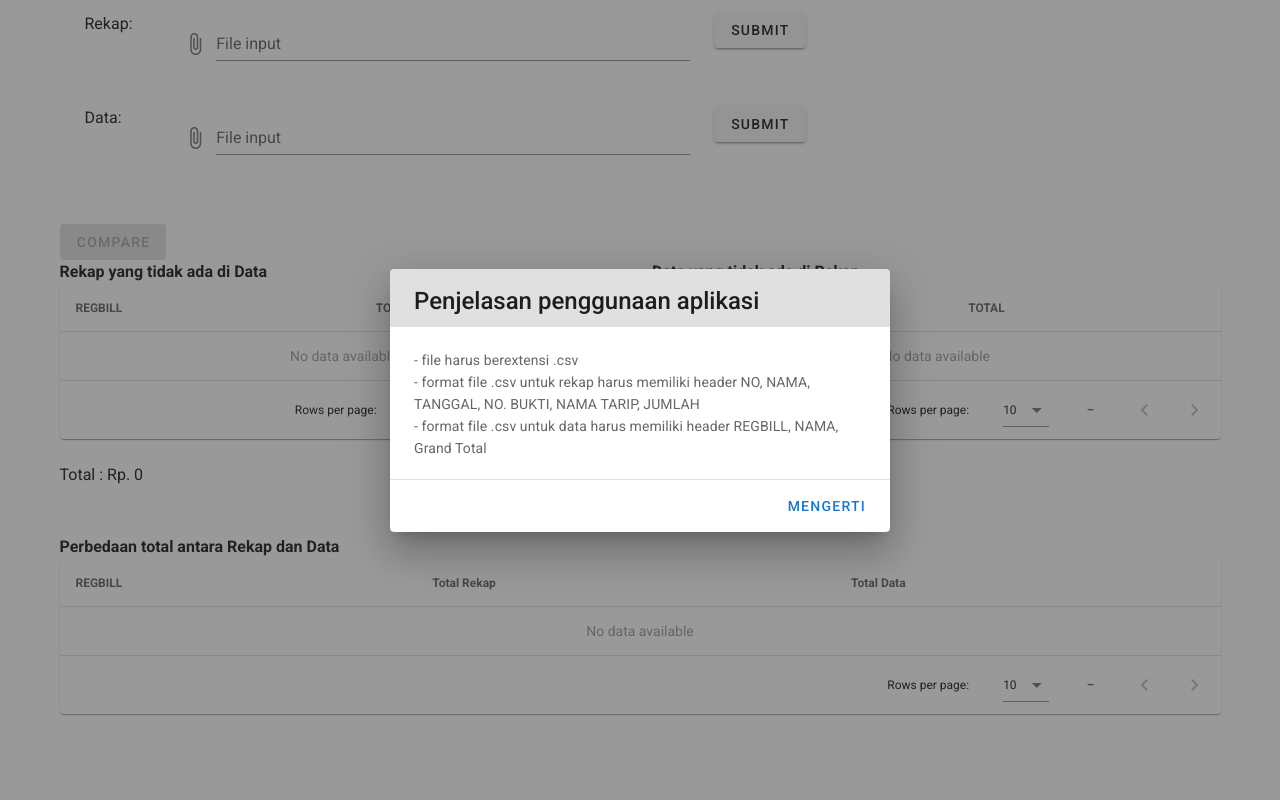
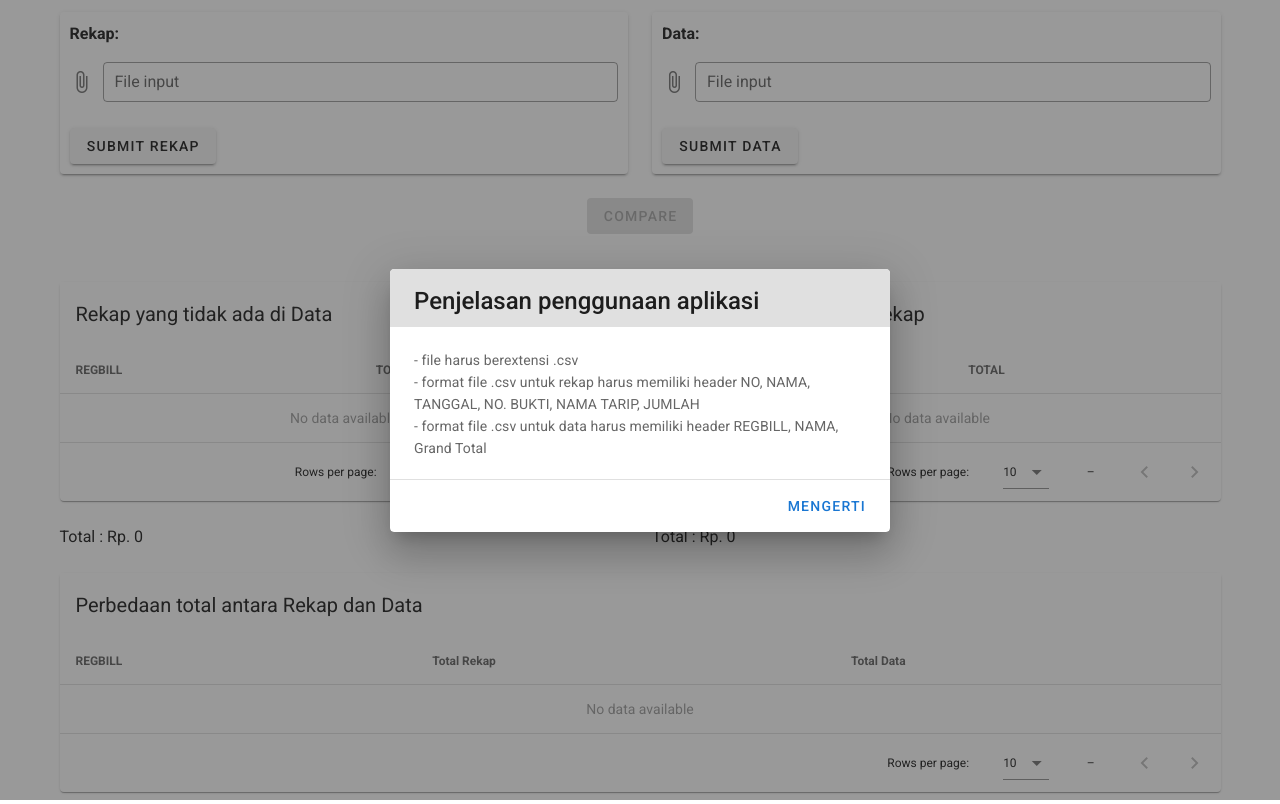
Before and after one commit to CoffeeLink/compare-excel, a Nuxt app: page / in a window 1280 px wide. Built offline with nearby package versions, Linux system fonts and the light colour scheme.

Commit message:
improve ui

```diff
--- a/layouts/default.vue
+++ b/layouts/default.vue
@@ -1,8 +1,6 @@
 <template>
   <v-app>
-    <v-container>
-      <nuxt />
-    </v-container>
+    <nuxt />
   </v-app>
 </template>
 
--- a/pages/index.vue
+++ b/pages/index.vue
@@ -1,63 +1,68 @@
 <template>
   <div>
+    <v-container>
       <v-row>
-      <v-col style="margin-left: 25px;" cols="1">
-        Rekap:
-      </v-col>
         <v-col>
+          <v-card style="padding: 10px;">
+            <p><b>Rekap:</b></p>
             <v-file-input
               v-model="csvFile"
               accept="text/csv"
+              outlined
+              dense
               label="File input"
             />
-      </v-col>
-      <v-col>
             <v-btn
               elevation="2"
               @click="submitCsv"
             >
-          Submit
+              Submit Rekap
             </v-btn>
-      </v-col>
-    </v-row>
-    <br>
-    <v-row>
-      <v-col style="margin-left: 25px;" cols="1">
-        Data:
+          </v-card>
         </v-col>
         <v-col>
+          <v-card style="padding: 10px;">
+            <p><b>Data:</b></p>
             <v-file-input
               v-model="anotherCsv"
+              outlined
+              dense
               accept="text/csv"
               label="File input"
             />
-      </v-col>
-      <v-col>
             <v-btn
               elevation="2"
               @click="submitAnotherCsv"
             >
-          Submit
+              Submit Data
             </v-btn>
+          </v-card>
         </v-col>
       </v-row>
       <br>
-    <br>
+      <div class="d-flex justify-center">
         <v-btn
+          color="primary"
           :disabled="Object.keys(fixData2).length === 0 || Object.keys(fixData).length === 0"
           @click="comparing"
         >
           Compare
         </v-btn>
+      </div>
+      <br>
       <br>
       <v-row>
         <v-col>
-        <b>Rekap yang tidak ada di Data</b>
           <v-data-table
             :headers="headers"
             :items="result"
             class="elevation-1"
           >
+            <template v-slot:top>
+              <v-toolbar flat>
+                <v-toolbar-title>Rekap yang tidak ada di Data</v-toolbar-title>
+              </v-toolbar>
+            </template>
             <template v-slot:item.total="{ item }">
               {{ item.total.toString().replace(/\B(?=(\d{3})+(?!\d))/g, ".") }}
             </template>
@@ -66,12 +71,16 @@
           Total : Rp. {{ totals.toString().replace(/\B(?=(\d{3})+(?!\d))/g, ".") }}
         </v-col>
         <v-col>
-        <b>Data yang tidak ada di Rekap</b>
           <v-data-table
             :headers="headers"
             :items="result2"
             class="elevation-1"
           >
+            <template v-slot:top>
+              <v-toolbar flat>
+                <v-toolbar-title>Data yang tidak ada di Rekap</v-toolbar-title>
+              </v-toolbar>
+            </template>
             <template v-slot:item.total="{ item }">
               {{ item.total.toString().replace(/\B(?=(\d{3})+(?!\d))/g, ".") }}
             </template>
@@ -81,14 +90,17 @@
         </v-col>
       </v-row>
       <br>
-    <br>
-    <b>Perbedaan total antara Rekap dan Data</b>
       <div>
         <v-data-table
           :headers="headers2"
           :items="diffHarga"
           class="elevation-1"
         >
+          <template v-slot:top>
+              <v-toolbar flat>
+                <v-toolbar-title>Perbedaan total antara Rekap dan Data</v-toolbar-title>
+              </v-toolbar>
+            </template>
           <template v-slot:item.rekap="{ item }">
             {{ item.rekap.toString().replace(/\B(?=(\d{3})+(?!\d))/g, ".") }}
           </template>
@@ -97,6 +109,7 @@
           </template>
         </v-data-table>
       </div>
+    </v-container>
     <v-dialog
       v-model="dialog"
       width="500"
```
Lines whose indentation alone changed are shown as unchanged.
